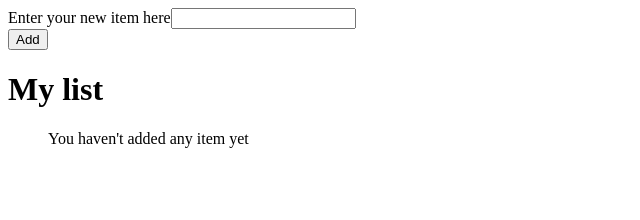
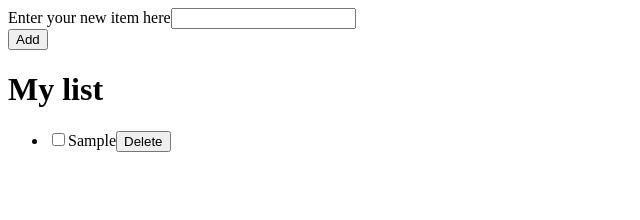
Before and after one commit to daoxi/GetEm, a React (Vite) app: page / in a window 1280 px wide. Both pictures are taken after typing "Sample" into the empty fields and a click on the button "Add". Shown: the top 220 px of the page, without its empty margins (0-640 px from the left). Built offline with nearby package versions, Linux system fonts and the light colour scheme; the HTML template or start-up script is replaced by a standard one.

Commit message:
finished dividing into form and list components

```diff
--- a/src/App.tsx
+++ b/src/App.tsx
@@ -1,12 +1,17 @@
 import { useState } from "react";
-import { NewItemForm} from "./NewItemForm"
+import { NewItemForm } from "./NewItemForm";
+import { ItemList } from "./ItemList";
 import "./styles.css";
 
 export default function App() {
-
 	const [items, setItems] = useState<any[]>([]); //useState([]) infers the type never[] from the default value [], so don't use it in TypeScript
 
-
+	function addItem(title: string) {
+		//updating the state
+		setItems((currentItems) => {
+			return [...currentItems, { id: crypto.randomUUID(), title: title, completed: false }];
+		});
+	}
 
 	function toggleItem(id: number, completed: boolean) {
 		setItems((currentItems: any) => {
@@ -29,25 +34,8 @@ export default function App() {
 
 	return (
 		<>
-	< NewItemForm />
-			<h1 className="header">My list</h1>
-			<ul className="list">
-				{items.length === 0 && "You haven't added any item yet" /* short-circuiting */}
-				{items.map((item) => {
-					return (
-						<li key={item.id}>
-							<label>
-								{/* update the state accordingly whenever the checkbox changes so that it's rendered properly */}
-								<input type="checkbox" checked={item.completed} onChange={(e) => toggleItem(item.id, e.target.checked)} />
-								{item.title}
-							</label>
-							<button className="btn btn-del" onClick={() => deleteItem(item.id)}>
-								Delete
-							</button>
-						</li>
-					);
-				})}
-			</ul>
+			<NewItemForm addItem={addItem} /> {/* passing the function as props */}
+			<ItemList items={items} toggleItem={toggleItem} deleteItem={deleteItem} />
 		</>
 	);
 }
--- /dev/null
+++ b/src/ItemList.tsx
@@ -0,0 +1,24 @@
+export function ItemList ({items, toggleItem, deleteItem}:any) {
+
+	return (
+	<>
+	<h1 className="header">My list</h1>
+	<ul className="list">
+		{items.length === 0 && "You haven't added any item yet" /* short-circuiting */}
+		{items.map((item:any) => {
+			return (
+				<li key={item.id}> {/* Using React keys in the list array for best practice */}
+					<label>
+						{/* update the state accordingly whenever the checkbox changes so that it's rendered properly */}
+						<input type="checkbox" checked={item.completed} onChange={(e) => toggleItem(item.id, e.target.checked)} />
+						{item.title}
+					</label>
+					<button className="btn btn-del" onClick={() => deleteItem(item.id)}>
+						Delete
+					</button>
+				</li>
+			);
+		})}
+	</ul>
+	</>)
+}
--- a/src/NewItemForm.tsx
+++ b/src/NewItemForm.tsx
@@ -1,18 +1,18 @@
 import { useState } from "react";
 
-export function NewItemForm() {
+export function NewItemForm({addItem}:any) {
 	const [newItem, setNewItem] = useState(""); //this state is for managing user input field
 
 	// the argument is an event object
 	function handleSubmit(e: React.FormEvent<HTMLFormElement>) {
 		e.preventDefault(); //prevent page from refreshing
 
-		//updating the state
-		// setItems((currentItems) => {
-		// 	return [...currentItems, { id: crypto.randomUUID(), title: newItem, completed: false }];
-		// });
-
+		if (newItem !== "") {
+			addItem(newItem); //adding item to the list
 			setNewItem(""); //clears the field everytime it's submitted
+		} else {
+			alert("your input is empty!");
+		}
 	}
 
 	return (
@@ -24,5 +24,6 @@ export function NewItemForm() {
 				</div>
 				<button className="btn">Add</button>
 			</form>
-		</>)
+		</>
+	);
 }
```
Lines whose indentation alone changed are shown as unchanged.
